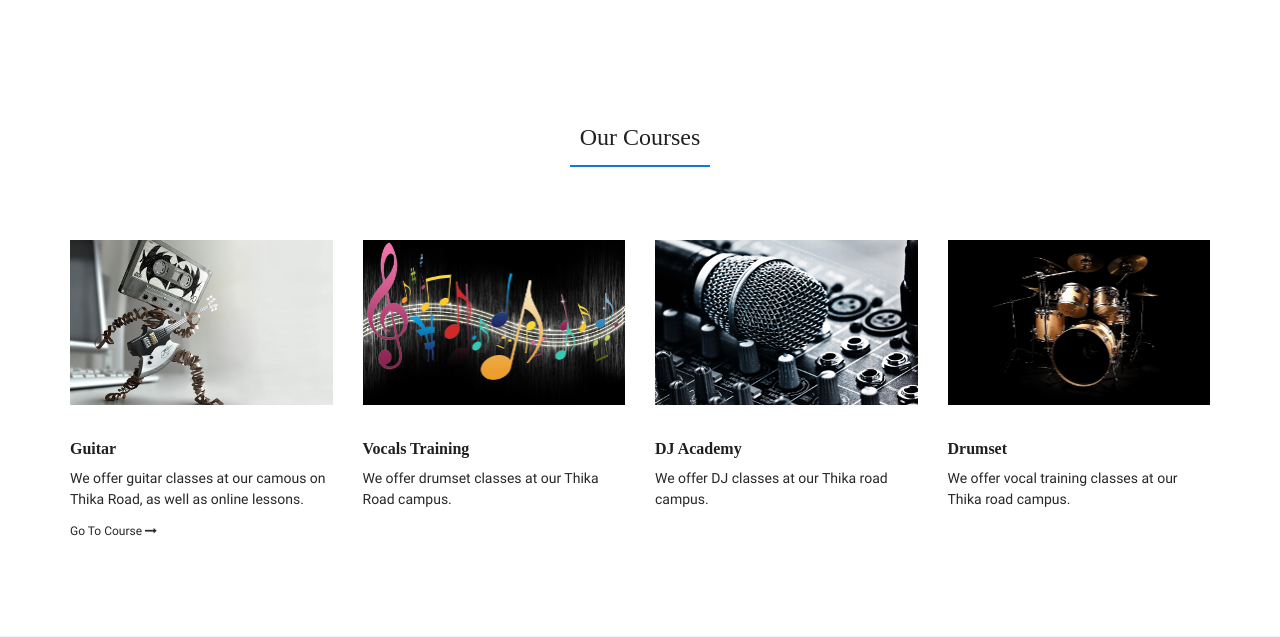
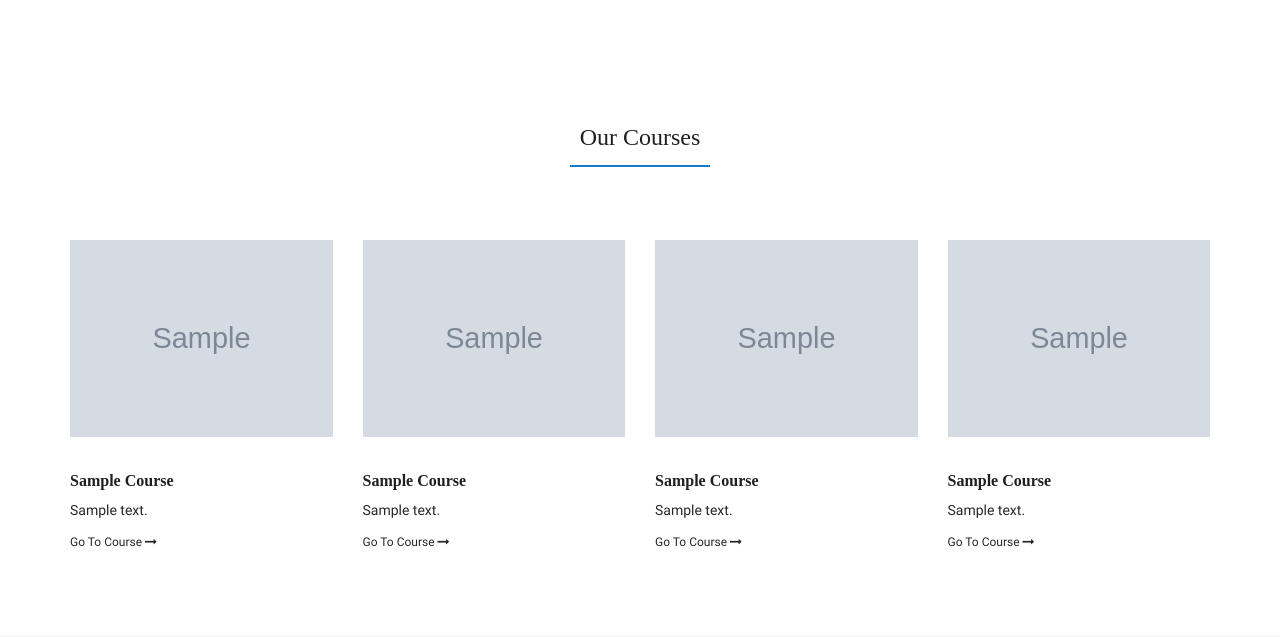
Before and after one commit to xcixor/gathee, a Django app: template src/core/subscriptions/templates/index/index.html in a window 1280 px wide. Shown: the part 626-1263 px from the top of the page. Run offline with Django 3.2, Linux system fonts and the light colour scheme; the template is opened without the code that fills it: most values are stand-ins (such as "Sample title", 1, 10 or a date in 2020); grey boxes marked "Sample" are stand-in pictures; some libraries are stand-ins or nearby versions; some web fonts are replaced.

Commit message:
feat(courses/demovideos): add capability to add and view courses and demo videos

```diff
--- a/src/core/subscriptions/models/auth/models.py
+++ b/src/core/subscriptions/models/auth/models.py
@@ -46,6 +46,7 @@ class UserManager(BaseUserManager):
         """
         extra_fields.setdefault('is_staff', False)
         extra_fields.setdefault('is_superuser', False)
+        extra_fields.setdefault('phone_number', 726173014)
         if not extra_fields.get('country_code'):
             extra_fields.setdefault('country_code', get_default())
         return self._create_user(username, password, **extra_fields)
@@ -56,6 +57,7 @@ class UserManager(BaseUserManager):
         """
         extra_fields.setdefault('is_staff', True)
         extra_fields.setdefault('is_superuser', True)
+        extra_fields.setdefault('phone_number', 726173014)
 
         if extra_fields.get('is_staff') is not True:
             raise ValueError('Superuser must have is_staff=True.')
@@ -121,6 +123,7 @@ class User(AbstractBaseUser, PermissionsMixin):
     # Require the email and password only
     REQUIRED_FIELDS = []
 
+
     def __str__(self):
         """Return a string representaion of the User object."""
         if self.firstname and self.lastname:
--- a/src/core/subscriptions/models/courses/models.py
+++ b/src/core/subscriptions/models/courses/models.py
@@ -4,6 +4,11 @@ from django.db import models
 
 class Courses(models.Model):
     title = models.CharField(max_length=40, null=False, blank=False, unique=True)
+    description = models.CharField(max_length=500, null=True, blank=True)
+    course_image = models.ImageField(null=True, upload_to="images/courses/")
+
+    class Meta:
+        verbose_name_plural = "Courses"
 
     def __str__(self):
         return self.title
--- a/src/core/subscriptions/presentation/index/index.py
+++ b/src/core/subscriptions/presentation/index/index.py
@@ -1,8 +1,10 @@
 from django.shortcuts import render
 from subscriptions.presentation.auth.forms import LoginForm
+from subscriptions.application.index.courses import get_courses
 
 def index(request):
     """Renders the homepage"""
     login_form = LoginForm()
-    context = {'form': login_form}
+    courses = get_courses()
+    context = {'form': login_form, 'courses': courses}
     return render(request, 'index/index.html', context)
--- a/src/core/subscriptions/templates/index/index.html
+++ b/src/core/subscriptions/templates/index/index.html
@@ -85,10 +85,9 @@
                                 </li>
                                 <li><a href="#">courses</a>
                                     <ul class="sub-menu">
-                                        <li><a href="courses.html">Guitar</a></li>
-                                        <li><a href="courses.html">Keyboard</a></li>
-                                        <li><a href="courses.html">Drumset</a></li>
-                                        <li><a href="courses.html">DJ Academy</a></li>
+                                        {% for course in courses %}
+                                            <li><a href="courses.html">{{ course.title }}</a></li>
+                                        {% endfor %}
                                     </ul>
                                 </li>
 
@@ -98,6 +97,7 @@
                                     <ul class="sub-menu">
                                         <li><a href="/profile">My Profile</a></li>
                                         <li><a href="/account">Account Settings</a></li>
+                                        <li><a href="/logout">Logout</a></li>
                                     </ul>
                                 </li>
                                 {% endif %}
@@ -228,54 +228,19 @@
                 <div class="col-lg-12 col-md-12 col-sm-12 col-xs-12">
                     <div class="ed_populer_areas_slider">
                         <div class="owl-carousel owl-theme">
+                            {% for course in courses %}
                             <div class="item">
                                 <div class="ed_item_img">
-                                    <img src="{% static 'images/music2.png' %}" alt="item1" class="img-responsive">
+                                    <img src="{{ MEDIA_URL }}{{ course.course_image }}" alt="{{ course.title }}" class="img-responsive">
                                 </div>
-
                                 <!-- classes offered -->
-
                                 <div class="ed_item_description">
-                                    <h4>Guitar</h4>
-                                    <p>We offer guitar classes at our camous on Thika Road, as well as online lessons.</p>
+                                    <h4>{{ course.title }}</h4>
+                                    <p>{{ course.description }}</p>
                                     <a href="courses.html" class="ed_getinvolved">Go to Course <i class="fa fa-long-arrow-right"></i></a>
                                 </div>
                             </div>
-
-                            <!-- later additions -->
-
-                            <div class="item">
-                                <div class="ed_item_img">
-                                    <img src="{% static 'images/music1.png' %}" alt="item2" class="img-responsive">
-                                </div>
-                                <div class="ed_item_description">
-                                    <h4>Vocals Training</h4>
-                                    <p>We offer drumset classes at our Thika Road campus.</p>
-                                    <!-- <a href="#" class="ed_getinvolved">go to course <i class="fa fa-long-arrow-right"></i></a> -->
-                                </div>
-                            </div>
-                            <div class="item">
-                                <div class="ed_item_img">
-                                    <img src="{% static 'images/music3.png' %}" alt="item3" class="img-responsive">
-                                </div>
-                                <div class="ed_item_description">
-                                    <h4>DJ Academy</h4>
-                                    <p>We offer DJ classes at our Thika road campus.</p>
-                                    <!-- <a href="#" class="ed_getinvolved">go to course <i class="fa fa-long-arrow-right"></i></a> -->
-                                </div>
-                            </div>
-                            <div class="item">
-                                <div class="ed_item_img">
-                                    <img src="{% static 'images/music4.png' %}" alt="item4" class="img-responsive">
-                                </div>
-                                <div class="ed_item_description">
-                                    <h4>Drumset</h4>
-                                    <p>We offer vocal training classes at our Thika road campus.</p>
-                                    <!-- <a href="#" class="ed_getinvolved">go to course <i class="fa fa-long-arrow-right"></i></a> -->
-                                </div>
-                            </div>
-
-
+                            {% endfor %}
                         </div>
                     </div>
                 </div>
```
Also changed, not shown: src/core/subscriptions/admin.py (+10 -4 lines), src/core/subscriptions/application/index/courses.py (added, +12 -0 lines), src/core/subscriptions/models/video/models.py (+23 -2 lines), src/core/subscriptions/presentation/admin/forms.py (+25 -2 lines), src/core/subscriptions/application/index/__init__.py (added), src/core/subscriptions/migrations/0004_auto_20191126_1254.py (added), src/core/subscriptions/migrations/0005_auto_20191126_1301.py (added), src/core/subscriptions/migrations/0006_auto_20191126_1313.py (added), src/core/subscriptions/migrations/0007_auto_20191126_1401.py (added), src/core/subscriptions/migrations/0008_courses_course_image.py (added), src/core/subscriptions/migrations/0009_remove_user_is_staff.py (added), src/core/subscriptions/migrations/0010_user_is_staff.py (added).
